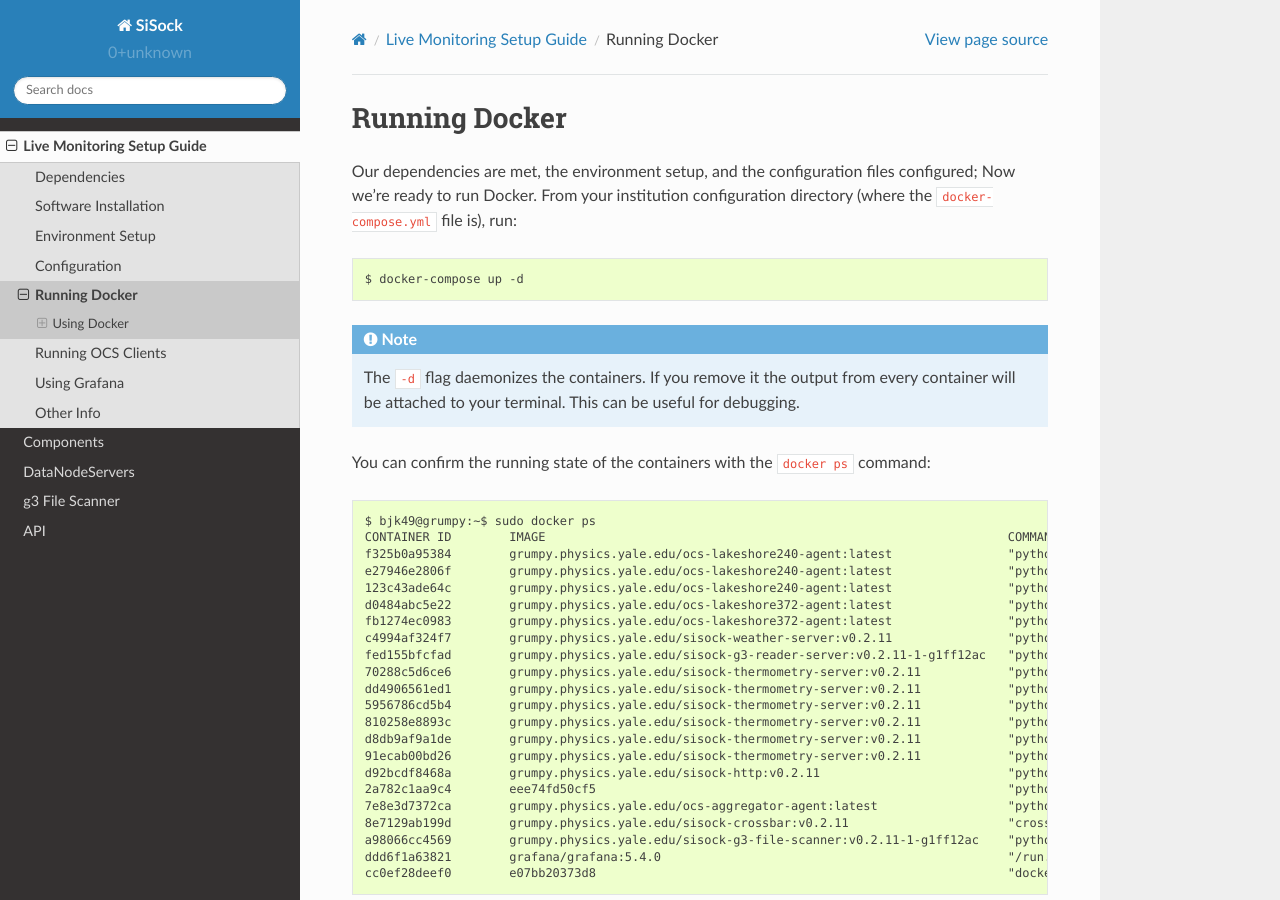
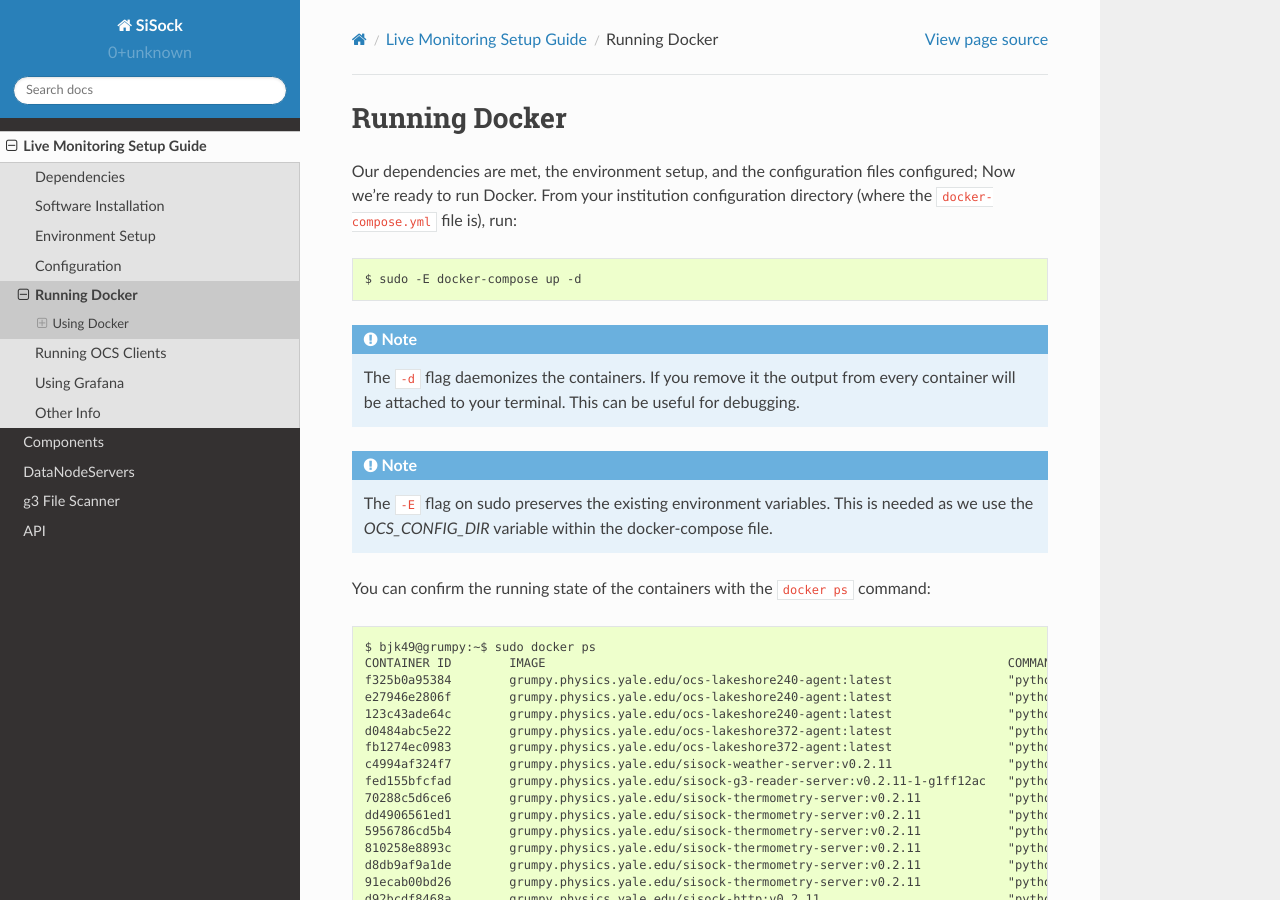
Before and after one commit to simonsobs/sisock, a Sphinx documentation site: the page built from docs/source/live_monitor/docker.rst, in a window 1280 px wide and 900 px high. Built offline with Sphinx 7.4.7 and the Read the Docs theme 2.0.0, drawn with Linux system fonts in a browser that asks for light colours.

Commit message:
Add note about sudo -E when using docker compose
[skip ci]

```diff
--- a/docs/source/live_monitor/docker.rst
+++ b/docs/source/live_monitor/docker.rst
@@ -7,12 +7,17 @@ Our dependencies are met, the environment setup, and the configuration files
 configured; Now we're ready to run Docker. From your institution configuration
 directory (where the ``docker-compose.yml`` file is), run::
 
-    $ docker-compose up -d
+    $ sudo -E docker-compose up -d
 
 .. note::
     The ``-d`` flag daemonizes the containers. If you remove it the output from
     every container will be attached to your terminal. This can be useful for
     debugging.
+
+.. note::
+    The ``-E`` flag on sudo preserves the existing environment variables. This
+    is needed as we use the `OCS_CONFIG_DIR` variable within the docker-compose
+    file.
 
 You can confirm the running state of the containers with the ``docker ps``
 command::
```
